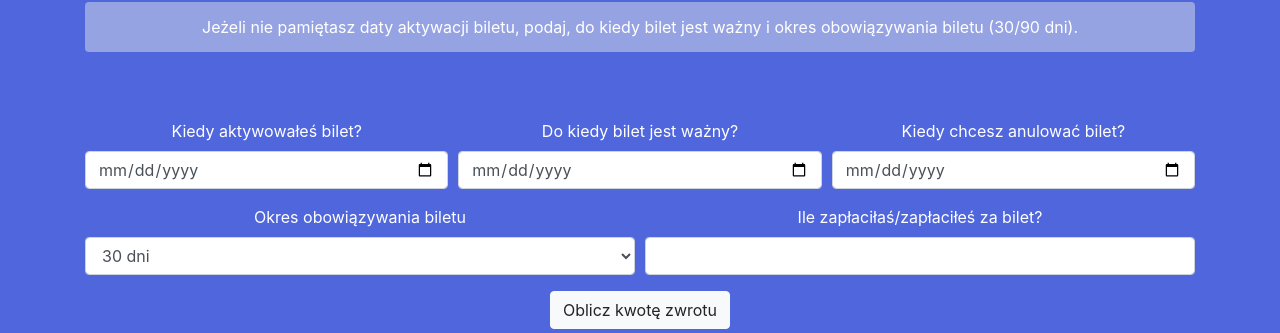
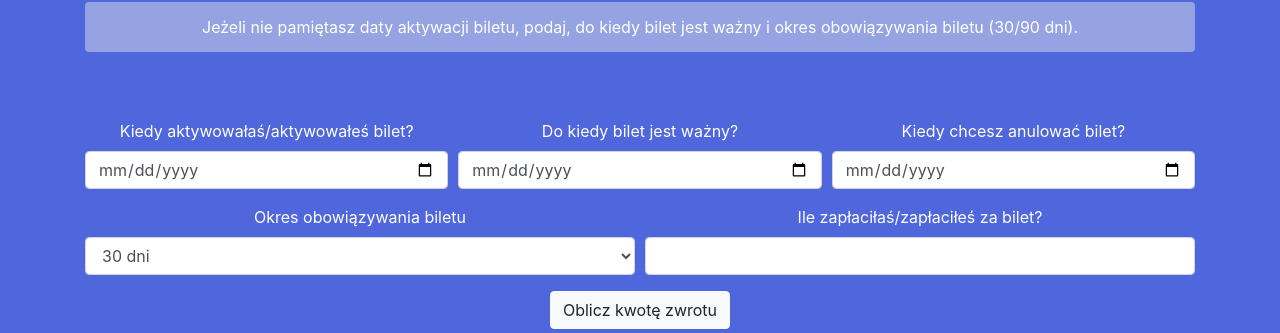
Before and after one commit to efefre/tickets_web, a Django app: page / in a window 1280 px wide. Shown: the part 174-507 px from the top of the page. Run offline with Django 3.2, Linux system fonts and the light colour scheme; some libraries are stand-ins or nearby versions.

Commit message:
Update label for start_date

```diff
--- a/ticketWeb_root/templates/tickets/index.html
+++ b/ticketWeb_root/templates/tickets/index.html
@@ -46,7 +46,7 @@
             {% csrf_token %}
             <div class="form-row">
                 <div class="form-group col-md-4">
-                    <label for="{{ form.start_date.id_for_label }}">Kiedy aktywowałeś bilet?</label>
+                    <label for="{{ form.start_date.id_for_label }}">Kiedy aktywowałaś/aktywowałeś bilet?</label>
                     {{ form.start_date }}
                     {{ form.start_date.errors }}
                 </div>
```
